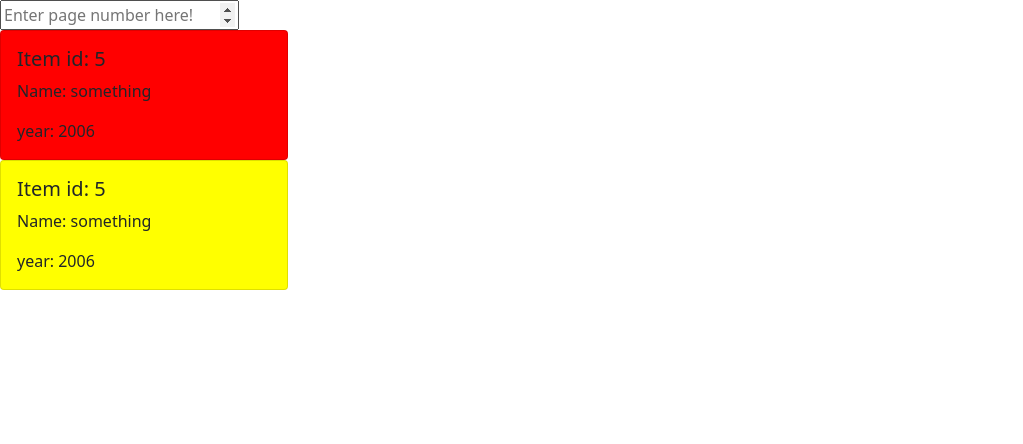
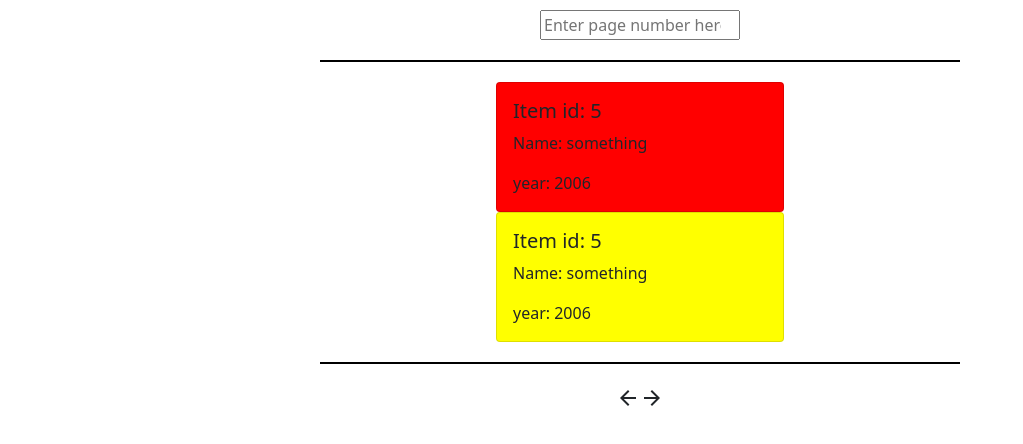
Before and after one commit to kuborek2/page-turenr, a React (Create React App) app: page / in a window 1280 px wide. Shown: the top 444 px of the page, without its empty margins (0-1023 px from the left). Built offline with nearby package versions, Linux system fonts and the light colour scheme.

Commit message:
Working basic layout

```diff
--- a/package.json
+++ b/package.json
@@ -5,10 +5,12 @@
   "dependencies": {
     "@emotion/react": "^11.9.0",
     "@emotion/styled": "^11.8.1",
+    "@mui/icons-material": "^5.8.0",
     "@mui/material": "^5.8.1",
     "@testing-library/jest-dom": "^5.16.4",
     "@testing-library/react": "^13.2.0",
     "@testing-library/user-event": "^13.5.0",
+    "autoprefixer": "10.4.5",
     "bootstrap": "^5.1.3",
     "react": "^18.1.0",
     "react-bootstrap": "^2.4.0",
--- a/src/App.css
+++ b/src/App.css
@@ -1,38 +1,17 @@
-.App {
-  text-align: center;
-}
-
-.App-logo {
-  height: 40vmin;
-  pointer-events: none;
-}
-
-@media (prefers-reduced-motion: no-preference) {
-  .App-logo {
-    animation: App-logo-spin infinite 20s linear;
-  }
-}
-
-.App-header {
-  background-color: #282c34;
-  min-height: 100vh;
+.components-docking-container {
+  margin: auto;
+  width: 50%;
   display: flex;
   flex-direction: column;
   align-items: center;
-  justify-content: center;
-  font-size: calc(10px + 2vmin);
-  color: white;
 }
 
-.App-link {
-  color: #61dafb;
+.components-docking-container > * {
+  margin: 10px;
 }
 
-@keyframes App-logo-spin {
-  from {
-    transform: rotate(0deg);
-  }
-  to {
-    transform: rotate(360deg);
-  }
+.separator {
+  height: 1px;
+  width: 100%;
+  border: 1px solid black;
 }
--- a/src/App.js
+++ b/src/App.js
@@ -1,12 +1,16 @@
 import './App.css';
 import { SearchBar } from './components/search-bar';
 import { ProductsContainer } from './components/products-container';
+import { Pageing } from './components/pageing';
 
 function App() {
   return (
     <div class="components-docking-container">
       <SearchBar/>
+      <div class="separator"/>
       <ProductsContainer/>
+      <div class="separator"/>
+      <Pageing/>
     </div>
   );
 }
--- a/src/components/pageing.js
+++ b/src/components/pageing.js
@@ -0,0 +1,17 @@
+import './pageing.css';
+import { AccessAlarm, ThreeDRotation } from '@mui/icons-material';
+import ArrowBackIcon from '@mui/icons-material/ArrowBack';
+import ArrowForwardIcon from '@mui/icons-material/ArrowForward';
+
+export const Pageing = () => {
+    return (
+        <div class="pageing-container">
+            {/* <IconButton color="primary" aria-label="upload picture" component="span"> */}
+                <ArrowBackIcon/>
+            {/* </IconButton>
+            <IconButton color="primary" aria-label="upload picture" component="span"> */}
+                <ArrowForwardIcon/>
+            {/* </IconButton> */}
+        </div>
+    );
+}
--- a/src/components/search-bar.css
+++ b/src/components/search-bar.css
@@ -0,0 +1,3 @@
+input[type='number']{
+    width: 200px;
+}
--- a/src/components/search-bar.js
+++ b/src/components/search-bar.js
@@ -2,6 +2,8 @@ import './search-bar.css';
 
 export const SearchBar = () => {
     return (
-      <input type="number" placeholder="Enter page number here!"/>
+        <div>
+            <input type="number" placeholder="Enter page number here!"/>
+        </div>
     );
 }
```
Also changed, not shown: 1 other file (tests, documents, lock files or other folders).
